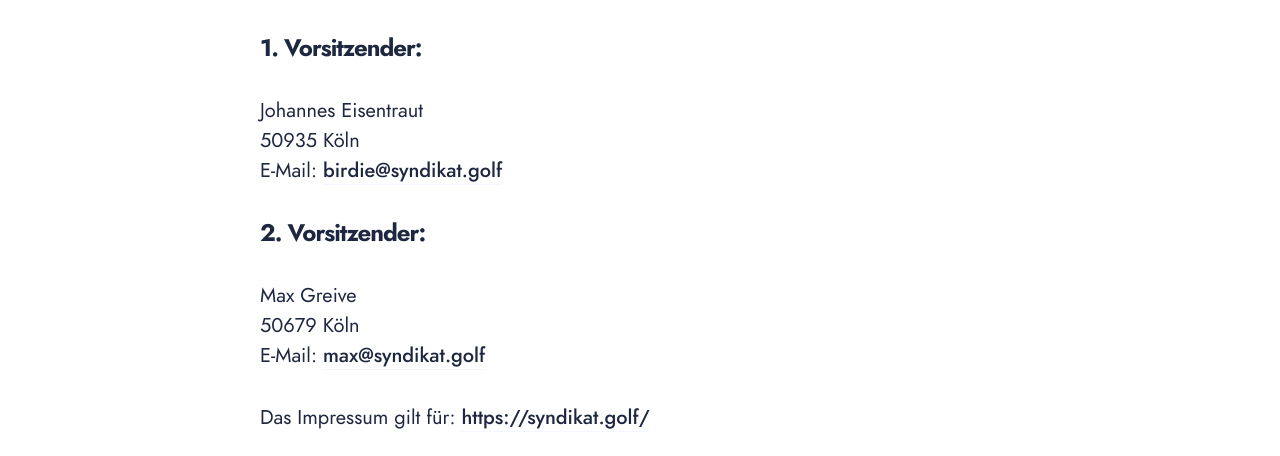
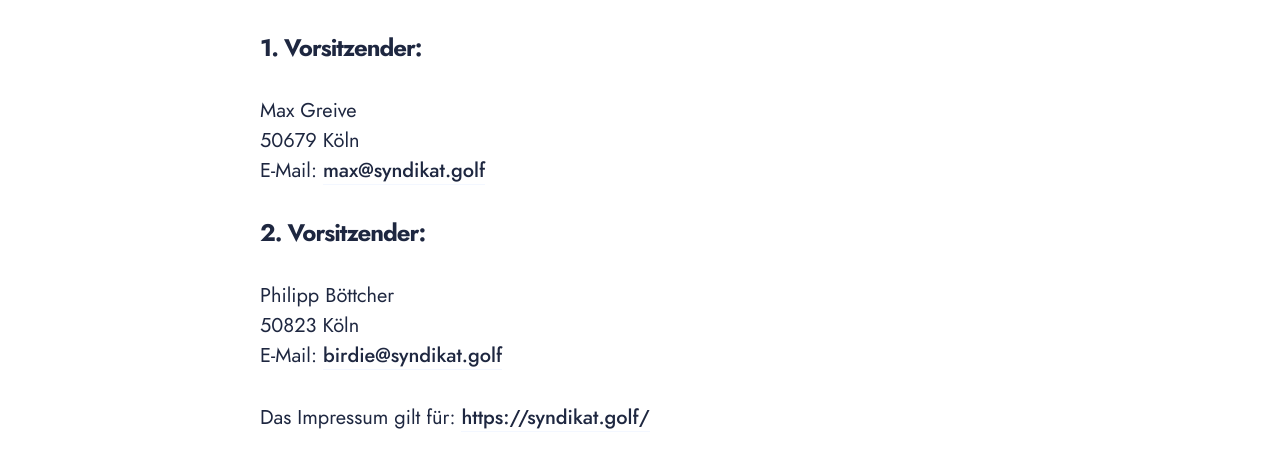
Before and after one commit to maxgreive/syndikat-web, a Jekyll site: the page built from impressum.md, in a window 1280 px wide. Shown: the part 443-899 px from the top of the page. Built offline with Jekyll 4.4.1, drawn with Linux system fonts in a browser that asks for light colours; some web fonts are replaced.

Commit message:
updated imprint

```diff
--- a/impressum.md
+++ b/impressum.md
@@ -13,16 +13,15 @@ E-Mail: [birdie@syndikat.golf](mailto:birdie@syndikat.golf)
 
 ### 1. Vorsitzender:
 
-Johannes Eisentraut<br>
-50935 Köln<br>
-E-Mail: [birdie@syndikat.golf](mailto:birdie@syndikat.golf)
-
-### 2. Vorsitzender:
-
 Max Greive<br>
 50679 Köln<br>
 E-Mail: [max@syndikat.golf](mailto:max@syndikat.golf)
 
+### 2. Vorsitzender:
+
+Philipp Böttcher<br>
+50823 Köln<br>
+E-Mail: [birdie@syndikat.golf](mailto:birdie@syndikat.golf)
 
 Das Impressum gilt für: [https://syndikat.golf/](https://syndikat.golf/)
 
```
